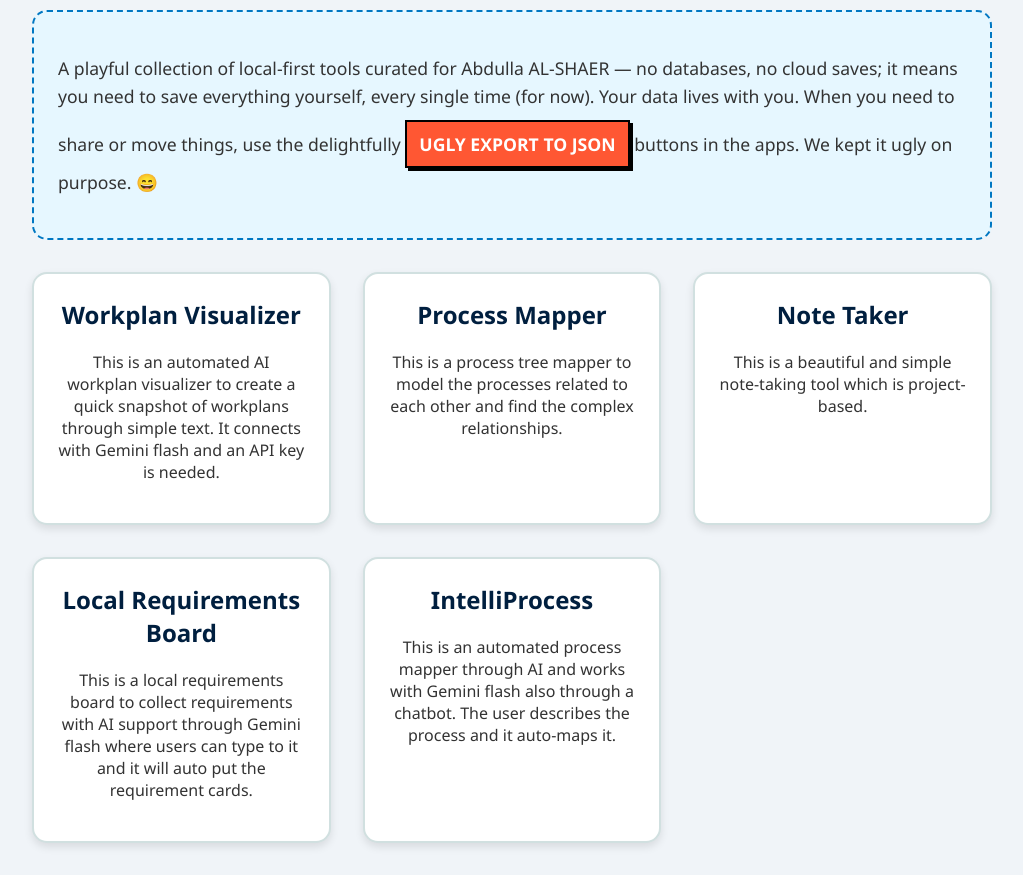
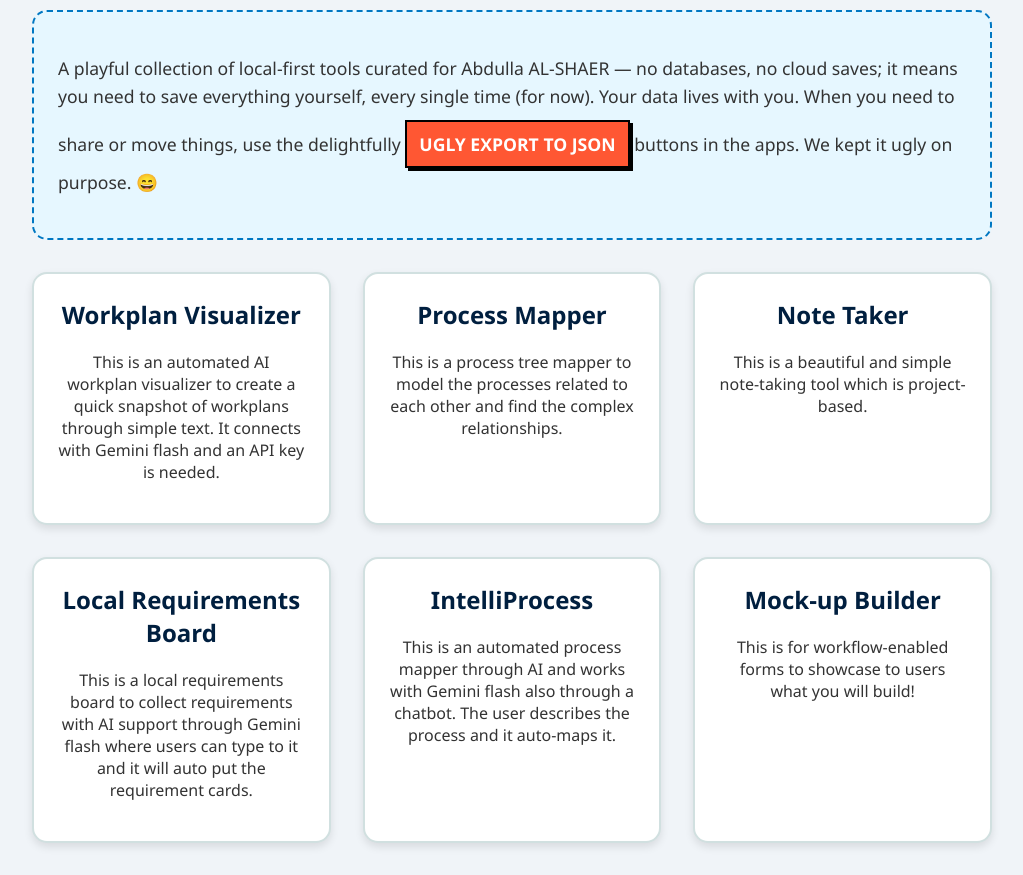
Before and after one commit to frostyqatar/abdulla, a plain HTML site: page index.html in a window 1280 px wide. Shown: the part 151-1026 px from the top of the page, without its empty margins (128-1151 px from the left). Drawn offline with Linux system fonts and the light colour scheme.

Commit message:
Update index.html

```diff
--- a/index.html
+++ b/index.html
@@ -133,6 +133,12 @@ text-align: center;
                 <p>This is an automated process mapper through AI and works with Gemini flash also through a chatbot. The user describes the process and it auto-maps it.</p>
             </div>
         </a>
+             <a href="https://frostyqatar.github.io/intelliprocess/" class="tool-card" target="_blank">
+            <div>
+                <h2>Mock-up Builder</h2>
+                <p>This is for workflow-enabled forms to showcase to users what you will build! </p>
+            </div>
+        </a>
     </div>
 </div>
 </body>
```
